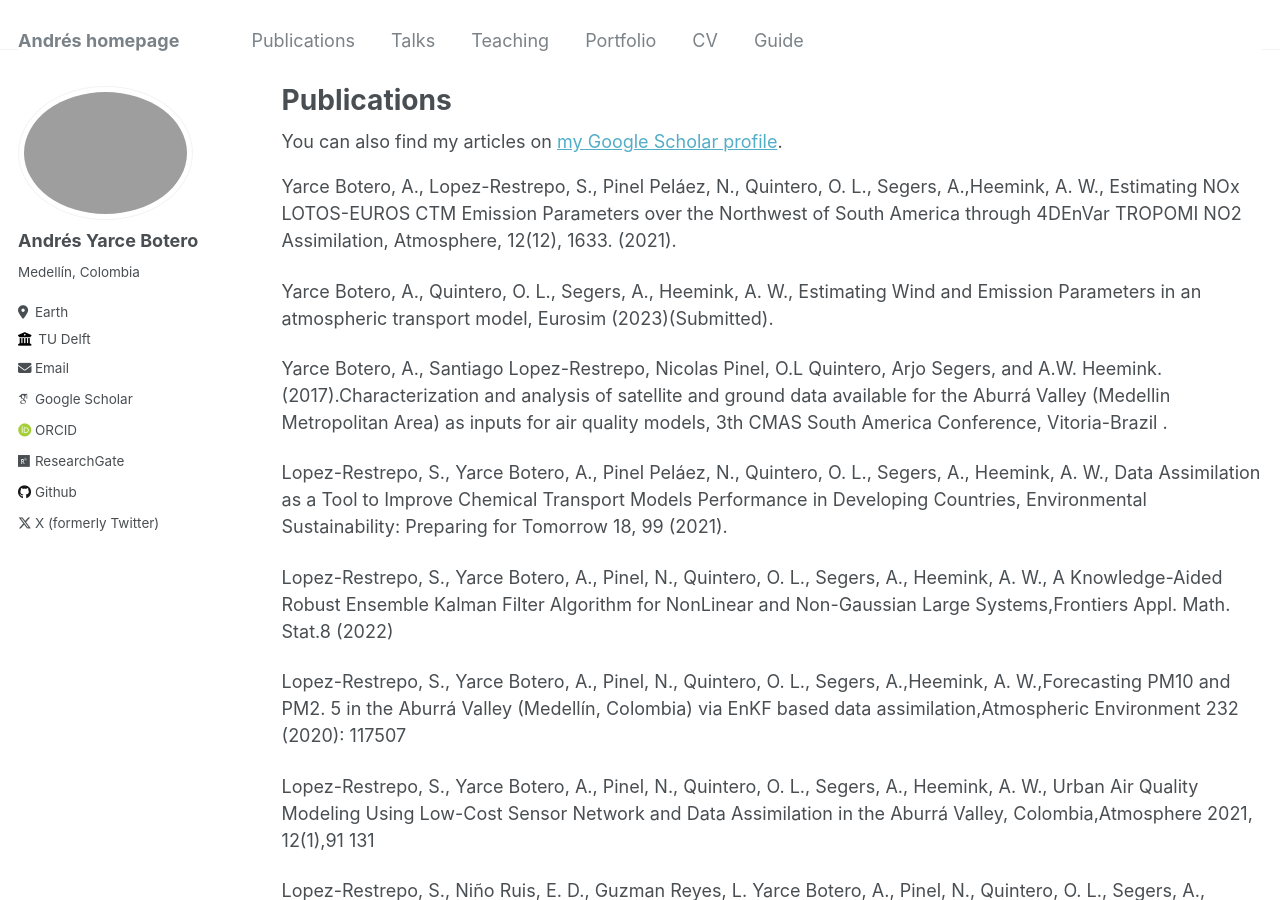
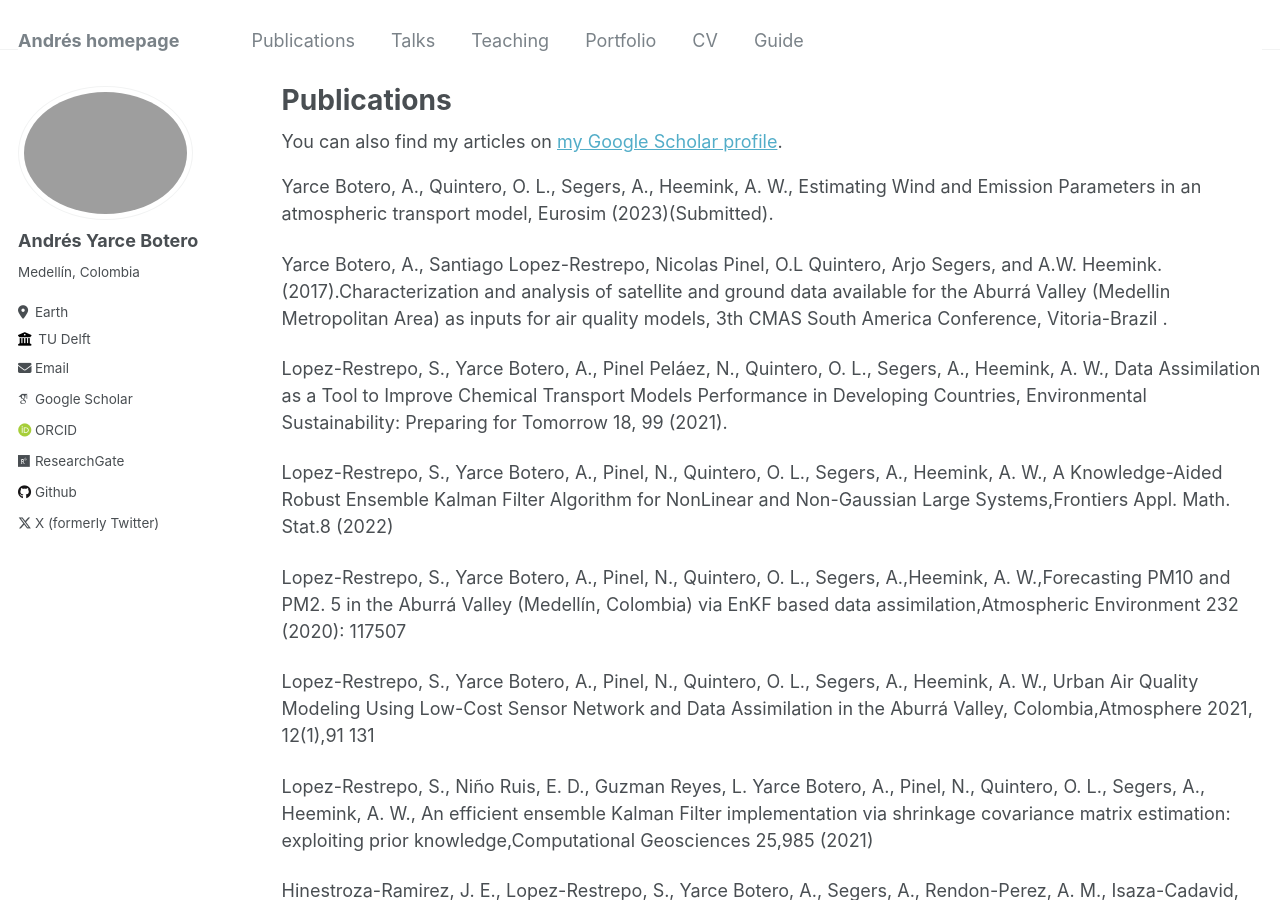
Before and after one commit to ayarceb/ayarceb.github.io, a Jekyll site: the page built from _pages/publications.md, in a window 1280 px wide and 900 px high. Built offline with Jekyll 4.4.1, drawn with Linux system fonts in a browser that asks for light colours; some web fonts are replaced.

Commit message:
Update publications.md

```diff
--- a/_pages/publications.md
+++ b/_pages/publications.md
@@ -10,8 +10,6 @@ author_profile: true
 {% endif %}
 
 {% include base_path %}
-
-Yarce Botero, A., Lopez-Restrepo, S., Pinel Peláez, N., Quintero, O. L., Segers, A.,Heemink, A. W., Estimating NOx LOTOS-EUROS CTM Emission Parameters over the Northwest of South America through 4DEnVar TROPOMI NO2 Assimilation, Atmosphere, 12(12), 1633. (2021).
 
 Yarce Botero, A., Quintero, O. L., Segers, A., Heemink, A. W., Estimating Wind and Emission Parameters in an atmospheric transport model, Eurosim (2023)(Submitted).
 
```
